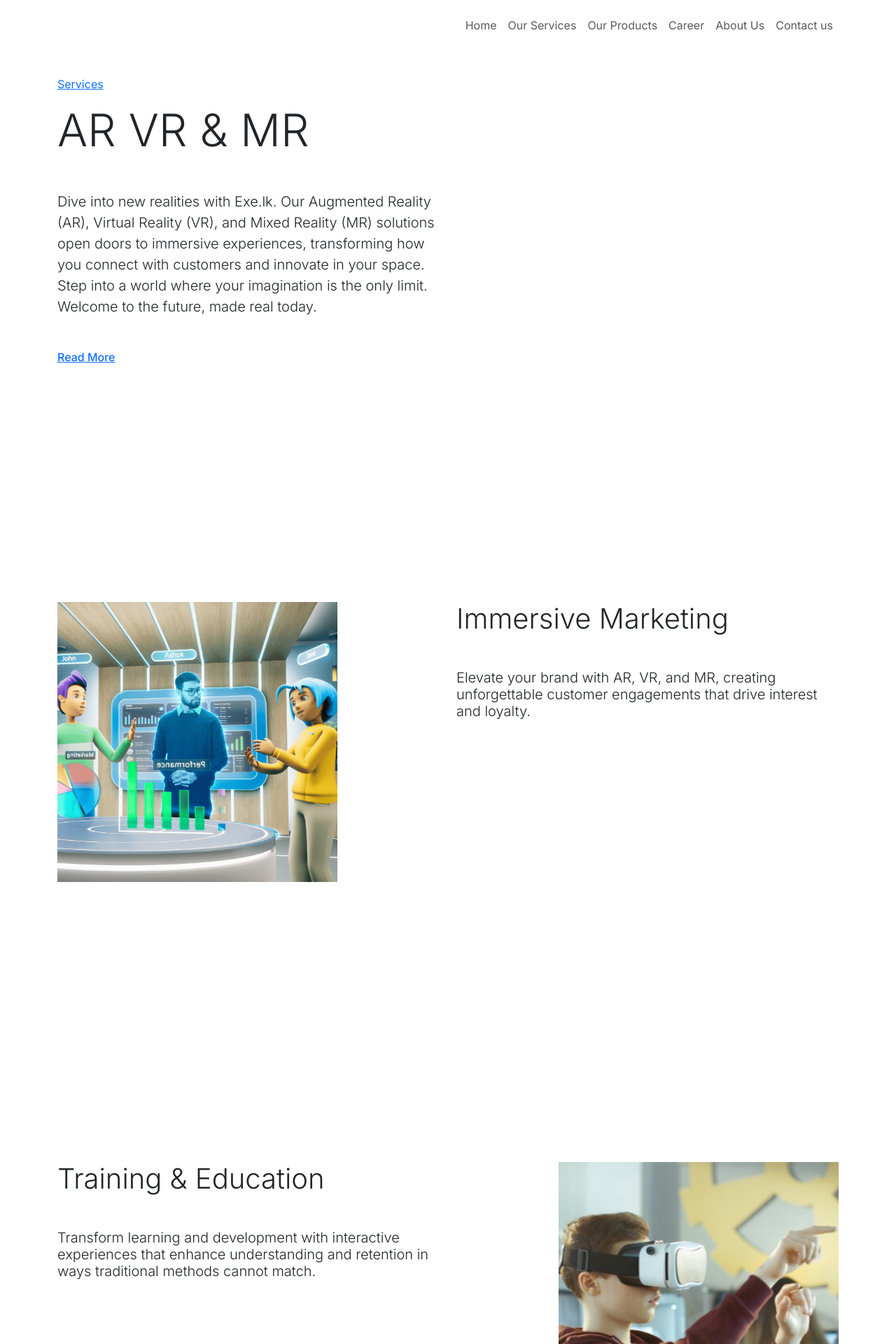
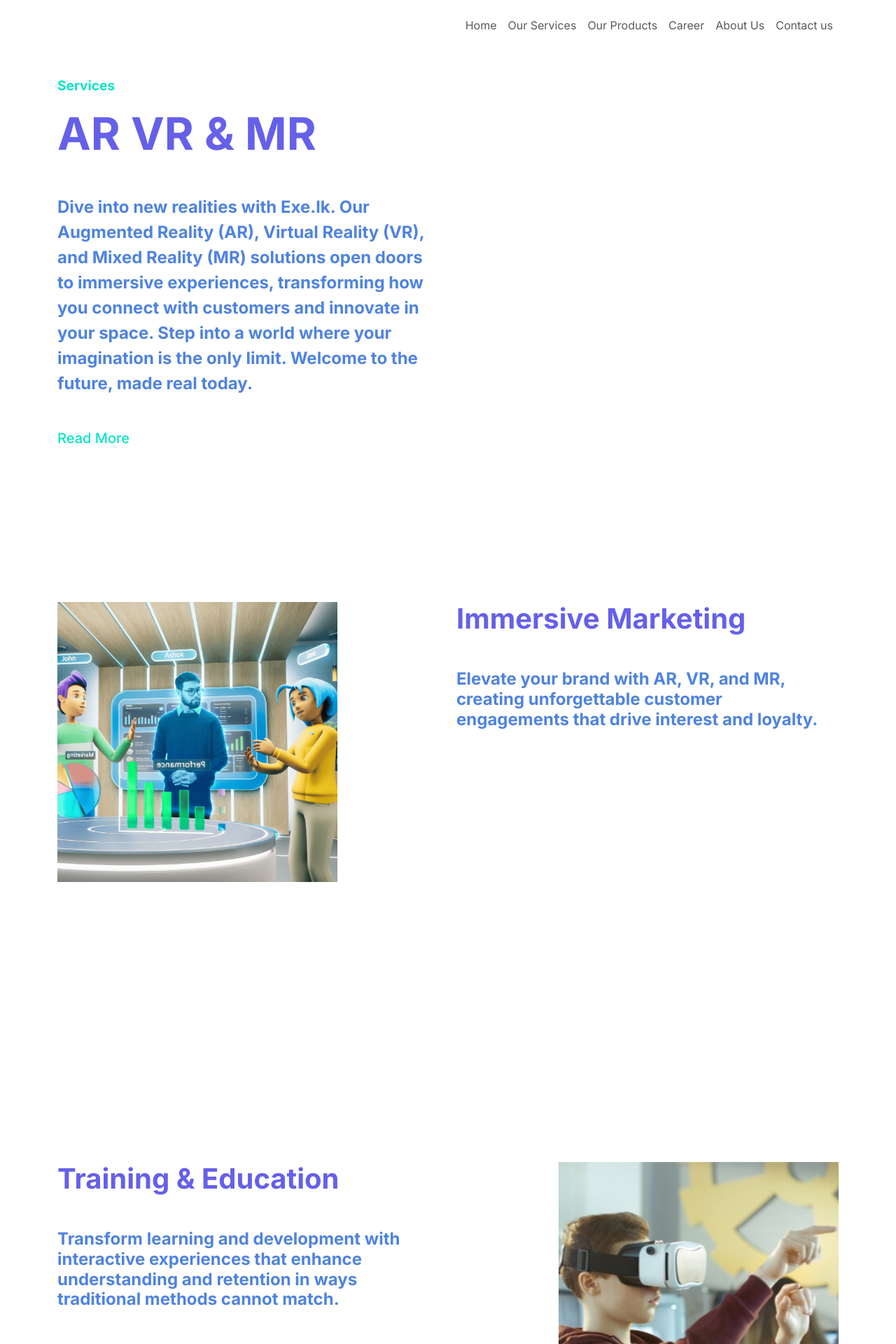
Before and after one commit to Exe-lk/exelk-client, a Next.js app: page /pages/services/arvrmr in a window 1280 px wide. Shown: the top 1920 px of the page at 70% size. Built offline with nearby package versions, Linux system fonts and the light colour scheme.

Commit message:
Update 27/3/2024

```diff
--- a/src/components/section1/section1.scss
+++ b/src/components/section1/section1.scss
@@ -20,7 +20,8 @@
   color: #6560E9;
 }
 .section1 p{
-  font-size: 1.563rem;
+  //font-size: 1.563rem;
+  font-size: larger !important;
 }
 .sec1_animation_eliment1{
   width: fit-content;
--- a/src/components/service-profile/service-profile.jsx
+++ b/src/components/service-profile/service-profile.jsx
@@ -1,3 +1,5 @@
+
+import "./service-profile.scss"
 
 export default function ServiceProfile({Title,Description,Title2,Description2,ImgSrc2,Title3,Description3,ImgSrc3,Title4,Description4,ImgSrc4,Title5,Description5,ImgSrc5}){
 
@@ -7,10 +9,10 @@ export default function ServiceProfile({Title,Description,Title2,Description2,Im
                 <div className={'row vh-100'}>
                     <div className={'col-12 col-xs-12 col-sm-12 col-md-12 col-lg-6 col-xl-6 col-xxl-6 mt-5'}>
                         <i className="bi bi-arrow-left"></i>
-                        <a href={'/#section2'} className={'mt-5 mb-5'}><p>Services</p></a>
-                        <h1 className={'display-3'}>{Title}</h1>
-                        <p className={'lead mt-5 mb-5'}>{Description}</p>
-                        <a href={''} className={'mt-5'}><h6>Read More</h6></a>
+                        <a href={'/#section2'} className={'mt-5 mb-5 service_profile_button_color'}><p>Services</p></a>
+                        <h1 className={'display-3 service_profile_heading_color'}>{Title}</h1>
+                        <p className={'lead mt-5 mb-5 service_profile_description_color'}>{Description}</p>
+                        <a href={''} className={'mt-5 service_profile_button_color'}><h5>Read More</h5></a>
                     </div>
                     <div className={'col-12 col-xs-12 col-sm-12 col-md-12 col-lg-6 col-xl-6 col-xxl-6'}>
 
@@ -21,8 +23,8 @@ export default function ServiceProfile({Title,Description,Title2,Description2,Im
                         <img className={'img-fluid'} src={ImgSrc2} width={'400px'} height={'400px'}/>
                     </div>
                     <div className={'col-12 col-xs-12 col-sm-12 col-md-12 col-lg-6 col-xl-6 col-xxl-6'}>
-                        <h1 className={'display-6'}>{Title2}</h1>
-                        <h6 className={'lead mt-5'}>{Description2}</h6>
+                        <h1 className={'display-6 service_profile_heading_color'}>{Title2}</h1>
+                        <h6 className={'lead mt-5 service_profile_description_color'}>{Description2}</h6>
                     </div>
                 </div>
                 <div className={'row vh-100'}>
@@ -30,8 +32,8 @@ export default function ServiceProfile({Title,Description,Title2,Description2,Im
                         <img className={'img-fluid'} src={ImgSrc3} width={'400px'} height={'400px'}/>
                     </div>
                     <div className={'col-12 col-xs-12 col-sm-12 col-md-12 col-lg-6 col-xl-6 col-xxl-6'}>
-                        <h1 className={'display-6'}>{Title3}</h1>
-                        <h6 className={'lead mt-5'}>{Description3}</h6>
+                        <h1 className={'display-6 service_profile_heading_color'}>{Title3}</h1>
+                        <h6 className={'lead mt-5 service_profile_description_color'}>{Description3}</h6>
                     </div>
                     <div className={'col-lg-6 col-xl-6 col-xxl-6 d-none d-md-block'}>
                         <img className={'img-fluid float-end'} src={ImgSrc3} width={'400px'} height={'400px'}/>
@@ -42,8 +44,8 @@ export default function ServiceProfile({Title,Description,Title2,Description2,Im
                         <img className={'img-fluid'} src={ImgSrc4} width={'400px'} height={'400px'}/>
                     </div>
                     <div className={'col-12 col-xs-12 col-sm-12 col-md-12 col-lg-6 col-xl-6 col-xxl-6'}>
-                        <h1 className={'display-6'}>{Title4}</h1>
-                        <h6 className={'lead mt-5'}>{Description4}</h6>
+                        <h1 className={'display-6 service_profile_heading_color'}>{Title4}</h1>
+                        <h6 className={'lead mt-5 service_profile_description_color'}>{Description4}</h6>
                     </div>
                 </div>
                 <div className={'row vh-100'}>
@@ -51,8 +53,8 @@ export default function ServiceProfile({Title,Description,Title2,Description2,Im
                         <img className={'img-fluid'} src={ImgSrc5} width={'400px'} height={'400px'}/>
                     </div>
                     <div className={'col-12 col-xs-12 col-sm-12 col-md-12 col-lg-6 col-xl-6 col-xxl-6'}>
-                        <h1 className={'display-6'}>{Title5}</h1>
-                        <h6 className={'lead mt-5'}>{Description5}</h6>
+                        <h1 className={'display-6 service_profile_heading_color'}>{Title5}</h1>
+                        <h6 className={'lead mt-5 service_profile_description_color'}>{Description5}</h6>
                     </div>
                     <div className={'col-lg-6 col-xl-6 col-xxl-6 d-none d-md-block'}>
                         <img className={'img-fluid float-end'} src={ImgSrc5} width={'400px'} height={'400px'}/>
--- /dev/null
+++ b/src/components/service-profile/service-profile.scss
@@ -0,0 +1,18 @@
+.service_profile_heading_color {
+  color: #6560e9;
+  font-weight: bold;
+
+}
+
+.service_profile_description_color {
+  color: #4F83DF;
+  font-weight: bold;
+  font-size: x-large;
+}
+
+.service_profile_button_color{
+  color: #08e5c7;
+  text-decoration: none;
+  font-weight: bolder;
+  font-size: larger;
+}
```
Also changed, not shown: src/components/section2/serviceCard/serviceCard.scss (+4 -3 lines).
